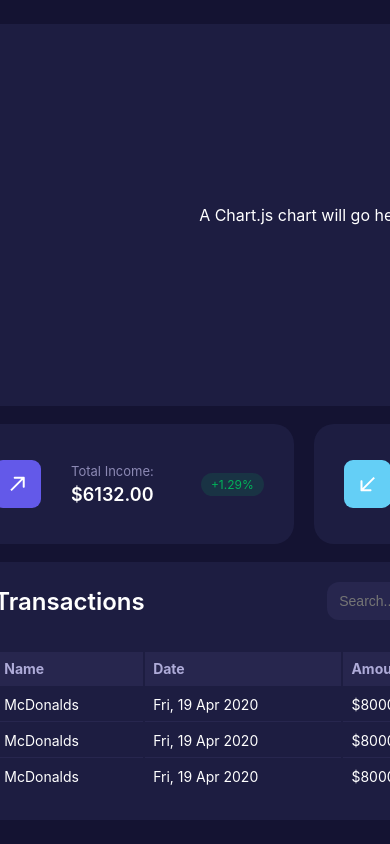
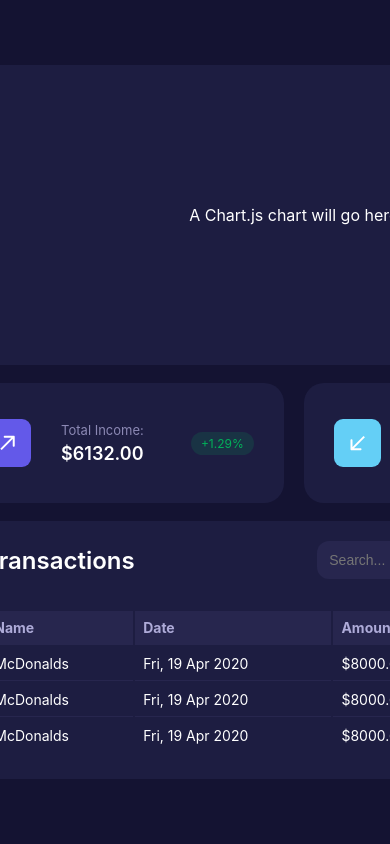
Before and after one commit to MaryBruff/DoughFin_FE, a React (Create React App) app: page / in a window 390 px wide. Built offline with nearby package versions, Linux system fonts and the light colour scheme.

Commit message:
Minor Dashboard responsiveness adjustments

```diff
--- a/src/components/Dashboard/Dashboard.css
+++ b/src/components/Dashboard/Dashboard.css
@@ -1,8 +1,9 @@
 .dashboard {
   display: flex;
-  width: 1120px;
-  height: 1024px;
-  justify-content: center;
+  /* width: 1120px;
+  height: 1024px; */
+  padding: 20px 20px 20px 0px;
+  justify-content: space-between;
   align-items: center;
   gap: 20px;
   flex-shrink: 0;
@@ -29,7 +30,7 @@
 
 .dashboard-activity-chart {
   width: 679px;
-  height: 382px;
+  height: 300px;
   display: flex;
   align-items: center;
   justify-content: center;
```
